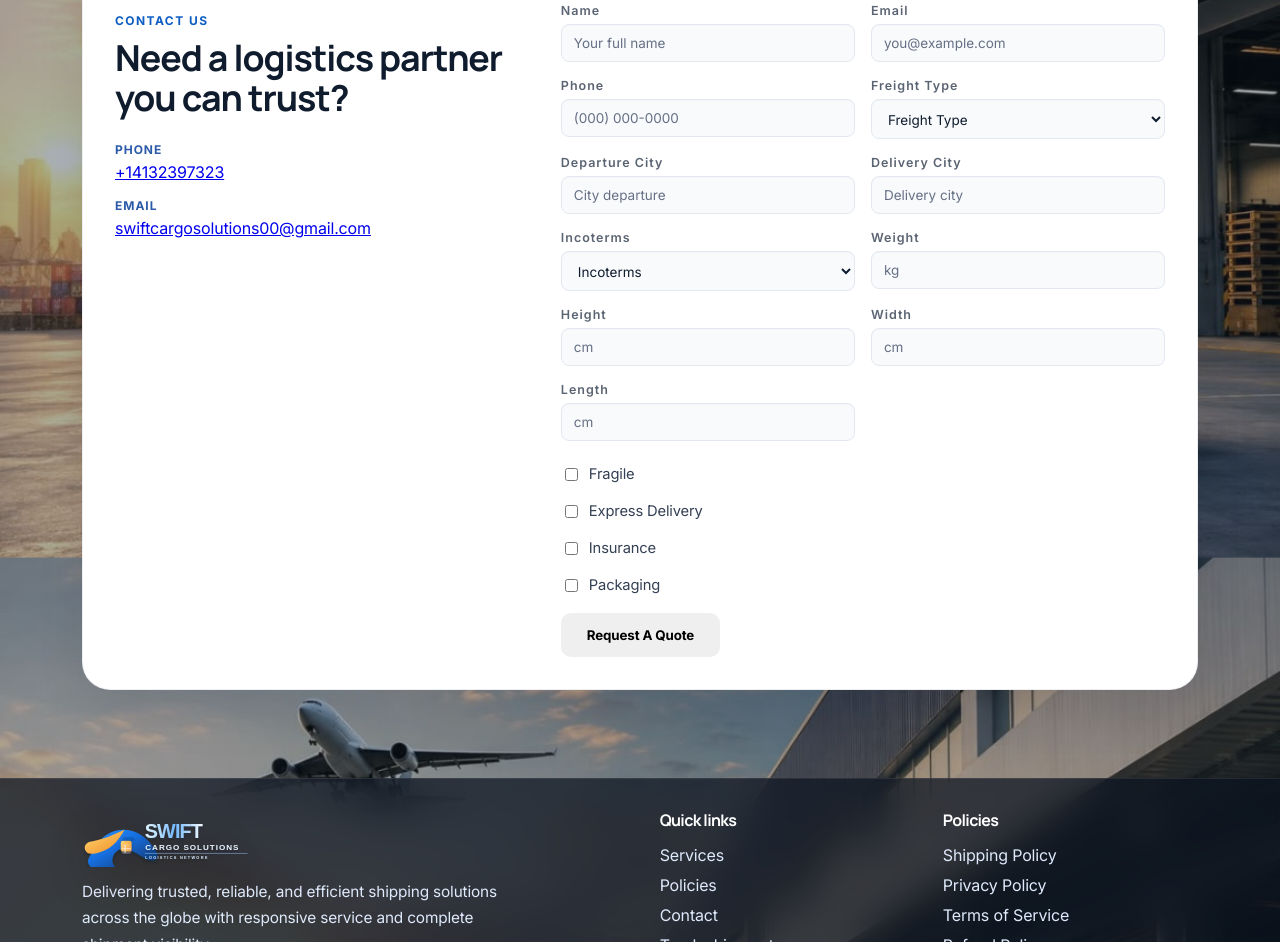
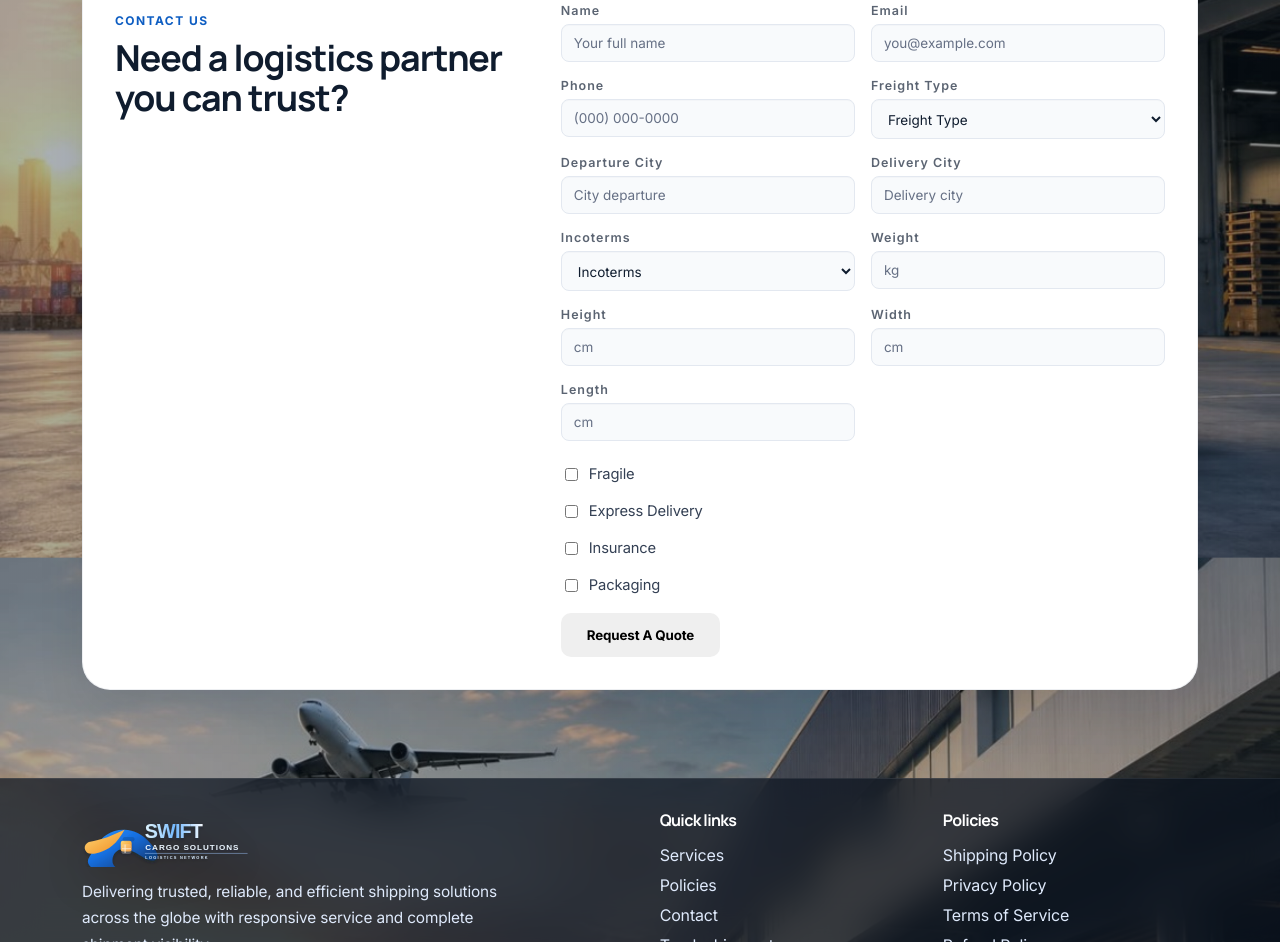
Before and after one commit to gmeme5657-wq/swifttrackglobal, a plain HTML site: page index.html in a window 1280 px wide. Shown: the part 3709-4651 px from the top of the page. Drawn offline with nearby package versions, Linux system fonts and the light colour scheme.

Commit message:
Remove public contact details

```diff
--- a/index.html
+++ b/index.html
@@ -305,10 +305,6 @@
           <div class="contact-copy">
             <p class="eyebrow-text">Contact us</p>
             <h3>Need a logistics partner you can trust?</h3>
-            <div class="contact-list">
-              <div><strong>Phone</strong><a href="tel:+14132397323">+14132397323</a></div>
-              <div><strong>Email</strong><a href="mailto:swiftcargosolutions00@gmail.com">swiftcargosolutions00@gmail.com</a></div>
-            </div>
           </div>
           <form class="quote-form">
             <div class="field-grid">
```
